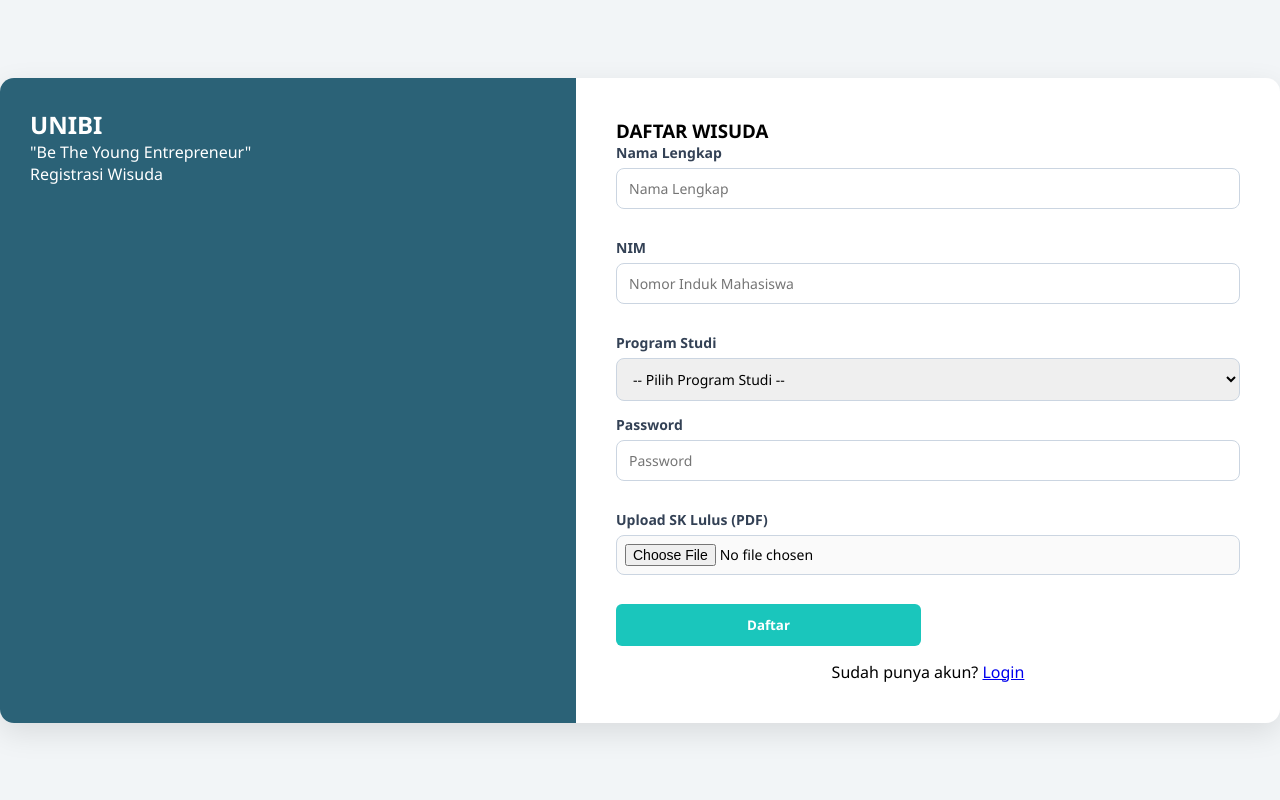
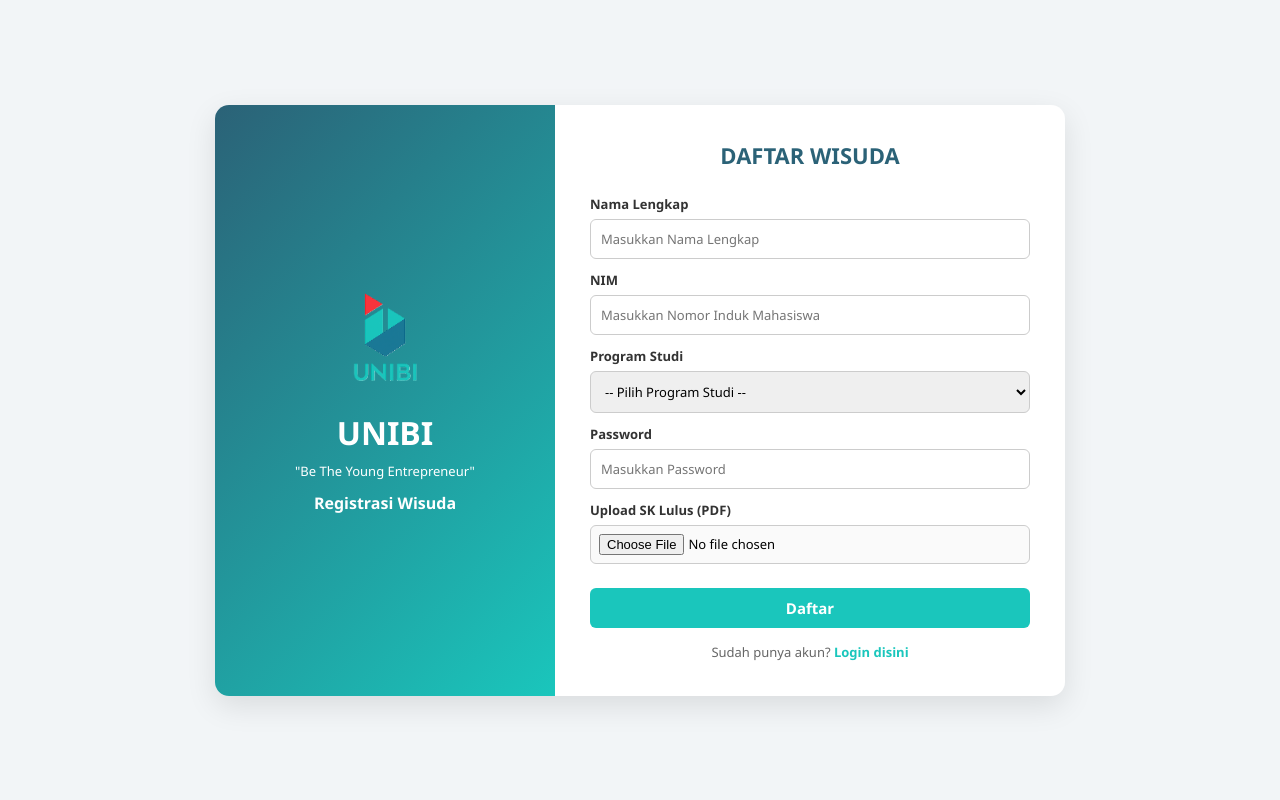
Before and after one commit to TEGUHAKABRUDIN01/unibi_wisuda, a PHP site: page /views/mahasiswa/register.php in a window 1280 px wide. Run offline with PHP 8.4, Linux system fonts and the light colour scheme; data comes from the database, SQL or seed files in the repository.

Commit message:
fix lagi

```diff
--- a/config/config.php
+++ b/config/config.php
@@ -1,7 +1,7 @@
 <?php
 $host = "localhost";
 $user = "root";
-$pass = "123";
+$pass = "";
 $db = "db_wisuda";
 
 $conn = mysqli_connect($host, $user, $pass, $db);
--- a/index.php
+++ b/index.php
@@ -5,7 +5,8 @@
   <meta charset="UTF-8">
   <meta name="viewport" content="width=device-width, initial-scale=1.0">
   <title>Wisuda Unibi</title>
-  <link rel="stylesheet" href="style/style.css">
+  <link rel="stylesheet" href="style/login-style.css">
+  <link rel="stylesheet" href="https://cdnjs.cloudflare.com/ajax/libs/font-awesome/6.5.0/css/all.min.css">
 </head>
 
 <body class="login-page">
@@ -13,7 +14,7 @@
 <div class="login-container">
 
   <div class="left-card">
-    <img src="uploads/logo.png" />
+    <img src="uploads/logo.png" alt="Logo UNIBI" />
     <h2>UNIBI</h2>
     <p>"Be The Young Entrepreneur"</p>
     <span>Happy Graduation</span>
--- /dev/null
+++ b/style/register-style.css
@@ -0,0 +1,206 @@
+/* =========================
+   REGISTER PAGE STYLES
+========================= */
+
+* {
+  margin: 0;
+  padding: 0;
+  box-sizing: border-box;
+  font-family: 'Segoe UI', Arial, sans-serif;
+}
+
+:root {
+  --primary: #2B6277;
+  --secondary: #1AC6BC;
+}
+
+body.register-page {
+  height: 100vh;
+  background: #f2f5f7;
+  display: flex;
+  justify-content: center;
+  align-items: center;
+  padding: 20px;
+}
+
+.register-container {
+  display: flex;
+  width: 850px;
+  background: white;
+  border-radius: 14px;
+  overflow: hidden;
+  box-shadow: 0 10px 30px rgba(0,0,0,0.1);
+}
+
+/* LEFT SIDE */
+.register-left {
+  width: 40%;
+  background: linear-gradient(135deg, var(--primary) 0%, var(--secondary) 100%);
+  color: white;
+  padding: 35px;
+  display: flex;
+  flex-direction: column;
+  justify-content: center;
+  align-items: center;
+  text-align: center;
+}
+
+.register-left img {
+  width: 110px;
+  margin-bottom: 15px;
+}
+
+.register-left h2 {
+  font-size: 32px;
+  margin-bottom: 8px;
+}
+
+.register-left p {
+  font-size: 13px;
+  margin-bottom: 12px;
+  font-weight: 300;
+}
+
+.register-left span {
+  font-size: 16px;
+  font-weight: bold;
+}
+
+/* RIGHT SIDE */
+.register-right {
+  width: 60%;
+  padding: 35px;
+  overflow-y: auto;
+  max-height: 100vh;
+}
+
+.register-right h3 {
+  font-size: 22px;
+  color: var(--primary);
+  margin-bottom: 25px;
+  text-align: center;
+}
+
+.register-form {
+  display: flex;
+  flex-direction: column;
+  gap: 12px;
+}
+
+.form-group {
+  display: flex;
+  flex-direction: column;
+}
+
+.form-group label {
+  display: block;
+  margin-bottom: 6px;
+  font-size: 13px;
+  font-weight: 600;
+  color: #333;
+}
+
+.form-group input,
+.form-group select {
+  width: 100%;
+  padding: 10px;
+  border-radius: 6px;
+  border: 1px solid #ccc;
+  font-size: 13px;
+  transition: 0.3s;
+}
+
+.form-group input:focus,
+.form-group select:focus {
+  outline: none;
+  border-color: var(--secondary);
+  box-shadow: 0 0 5px rgba(26, 198, 188, 0.3);
+}
+
+.form-group input[type="file"] {
+  padding: 8px;
+  background: #fafafa;
+}
+
+.register-form button {
+  width: 100%;
+  padding: 10px;
+  margin-top: 12px;
+  background: var(--secondary);
+  border: none;
+  border-radius: 6px;
+  color: white;
+  font-weight: bold;
+  cursor: pointer;
+  font-size: 15px;
+  transition: 0.3s;
+}
+
+.register-form button:hover {
+  background: #17a99a;
+}
+
+.register-right p {
+  text-align: center;
+  margin-top: 15px;
+  font-size: 13px;
+  color: #666;
+}
+
+.register-right a {
+  color: var(--secondary);
+  text-decoration: none;
+  font-weight: bold;
+}
+
+.register-right a:hover {
+  text-decoration: underline;
+}
+
+/* SCROLLBAR STYLING */
+.register-right::-webkit-scrollbar {
+  width: 8px;
+}
+
+.register-right::-webkit-scrollbar-track {
+  background: #f1f1f1;
+  border-radius: 10px;
+}
+
+.register-right::-webkit-scrollbar-thumb {
+  background: var(--secondary);
+  border-radius: 10px;
+}
+
+.register-right::-webkit-scrollbar-thumb:hover {
+  background: #17a99a;
+}
+
+/* RESPONSIVE */
+@media (max-width: 768px) {
+  .register-container {
+    width: 100%;
+    flex-direction: column;
+  }
+
+  .register-left,
+  .register-right {
+    width: 100%;
+  }
+
+  .register-left {
+    padding: 30px;
+  }
+
+  .register-right {
+    padding: 30px;
+  }
+
+  .register-left img {
+    width: 100px;
+  }
+
+  .register-left h2 {
+    font-size: 28px;
+  }
+}
--- a/views/mahasiswa/register.php
+++ b/views/mahasiswa/register.php
@@ -7,40 +7,39 @@ include_once __DIR__ . '/../../config/config.php';
 
 <head>
   <meta charset="UTF-8">
+  <meta name="viewport" content="width=device-width, initial-scale=1.0">
   <title>Registrasi Wisuda</title>
-  <link rel="stylesheet" href="../../style/style.css">
+  <link rel="stylesheet" href="../../style/register-style.css">
+  <link rel="stylesheet" href="https://cdnjs.cloudflare.com/ajax/libs/font-awesome/6.5.0/css/all.min.css">
 </head>
 
 <body class="register-page">
 
-<div class="login-container">
+<div class="register-container">
 
-  <!-- LEFT -->
-  <div class="left-card">
+  <div class="register-left">
+    <img src="../../uploads/logo.png" alt="Logo UNIBI" />
     <h2>UNIBI</h2>
     <p>"Be The Young Entrepreneur"</p>
     <span>Registrasi Wisuda</span>
   </div>
 
-  <!-- RIGHT -->
-  <div class="right-card">
+  <div class="register-right">
     <h3>DAFTAR WISUDA</h3>
 
-    <form class="form-grid" action="/UNIBI_WISUDA/models/controllers/register.controller.php"
-          method="POST"
-          enctype="multipart/form-data">
+    <form class="register-form" action="/UNIBI_WISUDA/models/controllers/register.controller.php" method="POST" enctype="multipart/form-data">
 
-      <div class="form-group full">
+      <div class="form-group">
         <label>Nama Lengkap</label>
-        <input type="text" name="nama" placeholder="Nama Lengkap" required>
+        <input type="text" name="nama" placeholder="Masukkan Nama Lengkap" required>
       </div>
 
-      <div class="form-group full">
+      <div class="form-group">
         <label>NIM</label>
-        <input type="text" name="nim" placeholder="Nomor Induk Mahasiswa" required>
+        <input type="text" name="nim" placeholder="Masukkan Nomor Induk Mahasiswa" required>
       </div>
 
-      <div class="form-group full">
+      <div class="form-group">
         <label>Program Studi</label>
         <select name="id_prodi" required>
           <option value="">-- Pilih Program Studi --</option>
@@ -53,12 +52,12 @@ include_once __DIR__ . '/../../config/config.php';
         </select>
       </div>
 
-      <div class="form-group full">
+      <div class="form-group">
         <label>Password</label>
-        <input type="password" name="password" placeholder="Password" required>
+        <input type="password" name="password" placeholder="Masukkan Password" required>
       </div>
 
-      <div class="form-group full">
+      <div class="form-group">
         <label>Upload SK Lulus (PDF)</label>
         <input type="file" name="sk_wisuda" accept=".pdf" required>
       </div>
@@ -66,15 +65,11 @@ include_once __DIR__ . '/../../config/config.php';
       <button type="submit" name="register_mahasiswa">Daftar</button>
     </form>
 
-    <p style="margin-top:15px;text-align:center;">
-      Sudah punya akun?
-      <a href="/UNIBI_WISUDA/index.php">Login</a>
-    </p>
+    <p>Sudah punya akun? <a href="/UNIBI_WISUDA/index.php">Login disini</a></p>
   </div>
 
 </div>
 
 </body>
 
-
 </html>
```
Also changed, not shown: style/login-style.css (added, +238 -0 lines), views/petugas/login_petugas.php (+5 -3 lines).
